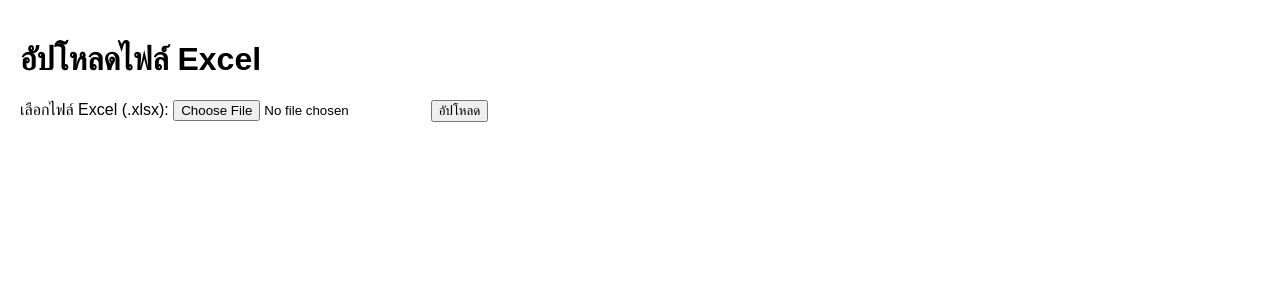
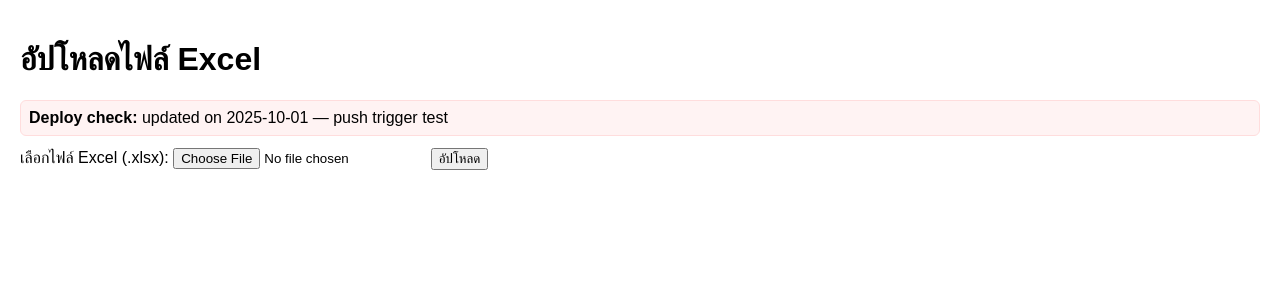
Before and after one commit to nattanan29031-a11y/lightning-analysis, a Flask app: page / in a window 1280 px wide. Shown: the top 300 px of the page. Run offline with Flask 3, Linux system fonts and the light colour scheme.

Commit message:
Add deploy-check banner to index.html

```diff
--- a/templates/index.html
+++ b/templates/index.html
@@ -9,6 +9,9 @@
 </head>
 <body>
   <h1>อัปโหลดไฟล์ Excel</h1>
+  <div style="padding:8px;background:#fff3f3;border:1px solid #ffdddd;margin-bottom:12px;border-radius:6px;">
+    <strong>Deploy check:</strong> updated on 2025-10-01 — push trigger test
+  </div>
   {% with messages = get_flashed_messages() %}
     {% if messages %}
       <ul>
```
